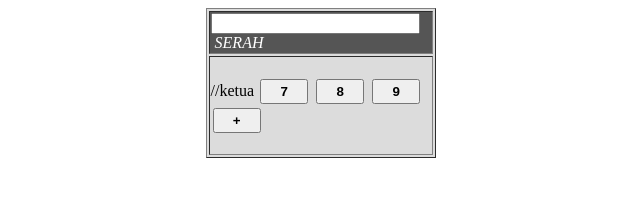
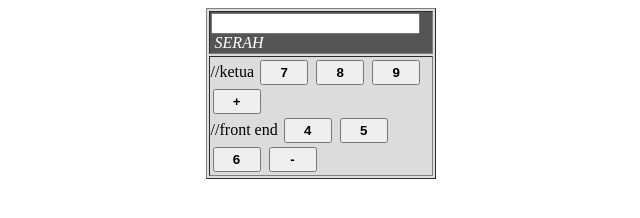
Before and after one commit to almira-haswinitha/Kalkulator-SERAH, a plain HTML site: page index.html in a window 1280 px wide. Shown: the whole page, without its empty margins (308-948 px from the left). Drawn offline with Linux system fonts and the light colour scheme.

Commit message:
Penambahan fungsi pengurangan

```diff
--- a/index.html
+++ b/index.html
@@ -23,7 +23,12 @@
   <INPUT CLASS="BUTT" TYPE="button" NAME="nine" VALUE=" 9 " OnClick="KAL.Input.value += '9'">
   <INPUT CLASS="BUTT" TYPE="button" NAME="plus" VALUE=" + " OnClick="KAL.Input.value += ' + '">
   <br>
-
+   //front end
+ <INPUT CLASS="BUTT" TYPE="button" NAME="four" VALUE=" 4 " OnClick="KAL.Input.value += '4'">
+ <INPUT CLASS="BUTT" TYPE="button" NAME="five" VALUE=" 5 " OnCLick="KAL.Input.value += '5'">
+ <INPUT CLASS="BUTT" TYPE="button" NAME="six" VALUE=" 6 " OnClick="KAL.Input.value += '6'">
+ <INPUT CLASS="BUTT" TYPE="button" NAME="minus" VALUE=" - " OnClick="KAL.Input.value += ' - '">
+ <br>
 
   </TD>
   </TR>
```
